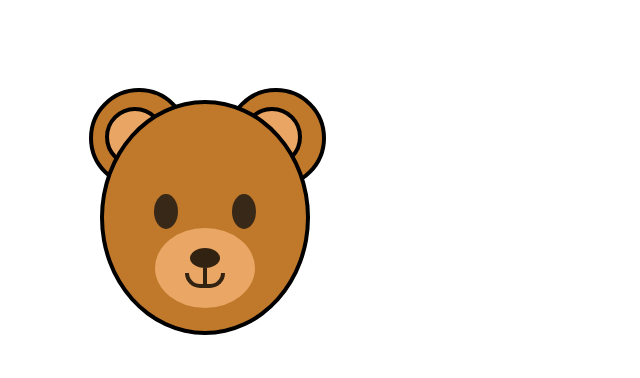
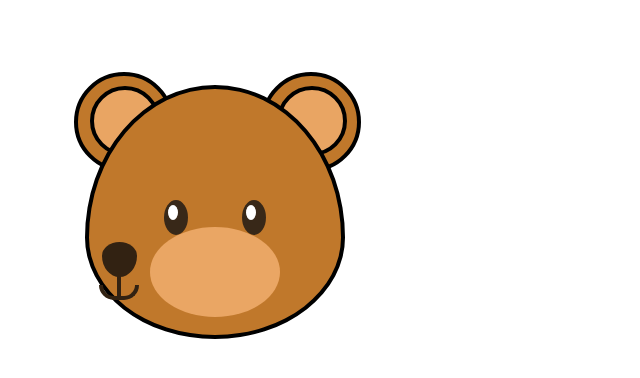
Before and after one commit to LINDAINES213/Lab4_Web, a plain HTML site: page index.html in a window 1280 px wide. Shown: the whole page, without its empty margins (0-640 px from the left). Drawn offline with Linux system fonts and the light colour scheme.

Commit message:
css final

```diff
--- a/style.css
+++ b/style.css
@@ -1,19 +1,18 @@
-*, ::after, ::before{
-  margin:0;
-  box-sizing:border-box;
-}
-
 .body{
   background-color: #D98929;
+  position: absolute;
+  width: 425px;
+  height: 425px;
+  margin: 30px;
+  z-index:-2;
 }
 
 .oso{
-  width: 210px;
-  height: 235px;
+  width: 260px;
+  height: 254px;
   border: 4px solid;
-  border-radius: 50%;
-  margin: 100px;
-
+  margin: 85px;
+  border-radius: 50% 50% 50% 50% / 60% 60% 40% 40%;
   position:relative;
   background-color: #C0782B;
   display: flex;
@@ -34,14 +33,14 @@
 }
 
 .oreja_derecha{
-  width:60px;
-  height: 60px;
+  width:70px;
+  height: 70px;
   border: 4px solid;
   background-color: #E9A563;
   border-radius: 50%;
   position:absolute;
-  top: 15px;
-  right:20px;
+  top: 10px;
+  right:10px;
   z-index:-1;
 }
 
@@ -56,16 +55,56 @@
   height: 35px;
   background-color: #382818;
   border-radius:50%;
-  top:90px;
-  left:50px;
+  top:111px;
+  left:75px;
+  z-index:1;
 }
 
 .ojo-r{
   left:initial;
-  right:50px;
+  right:75px;
+}
+
+.pupila{
+  width: 10px;
+  height:15px;
+  background-color: #FFF;
+  border-radius:50%;
+  position: absolute;
+  top: 5px;
+  right:10px;
+}
+
+.pupila1{
+  width: 10px;
+  height:15px;
+  background-color: #FFF;
+  border-radius:50%;
+  position: absolute;
+  top: 5px;
+  right:5px;
 }
 
 
+.pupila2{
+  width: 4px;
+  height:8px;
+  background-color: #FFF;
+  border-radius:50%;
+  position: absolute;
+  top: 20px;
+  left:13px;
+}
+
+.pupila2_2{
+  width: 4px;
+  height:8px;
+  background-color: #FFF;
+  border-radius:50%;
+  position: absolute;
+  top: 20px;
+  left:6px;
+}
 
 .fondo_nariz{
   width: 100px;
@@ -76,23 +115,33 @@
   top:50px;
 }
 
-.nariz{
-  width: 30px;
-  height: 20px;
-  background-color: #322212;
+.fondo_nariz{
+  width: 130px;
+  height: 90px;
+  background-color: #EAA664;
   border-radius:50%;
   position:relative;
-  top:20px;
-  right:-35px;
+  top:60px;
+}
+
+.nariz{
+  width: 35px;
+  height: 35px;
+  background-color: #322212;
+  border-radius: 50% 50% 50% 50% / 60% 60% 40% 40%;
+  position:relative;
+  top:15px;
+  right:48px;
+  -webkit-transform: rotate(180deg);
 }
 
 .nariz::before{
   content:"";
   width:4px;
-  height:20px;
+  height:25px;
   position:absolute;
-  top:20px;
-  left:13px;
+  top:-20px;
+  left:16px;
   background-color: #322212;
 }
 
@@ -102,8 +151,14 @@
   width:40px;
   height:15px;
   border:4px solid #322212;
-  top:25px;
-  left:-5px;
-  border-radius:0 0 40px 40px;
+  top:-23px;
+  left:-2px;
+  border-radius: 0 0 40px 40px;
   border-top: transparent;
+  -webkit-transform: rotate(180deg);
 }
+
+*, ::after, ::before{
+  margin:0;
+  box-sizing:border-box;
+}
```
